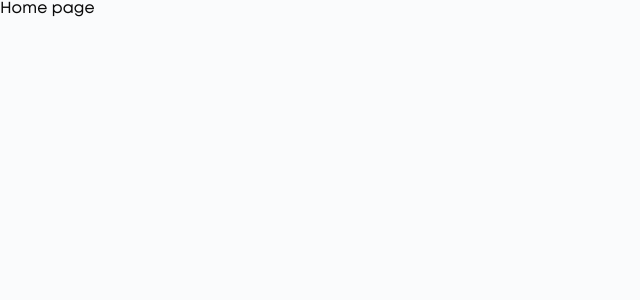
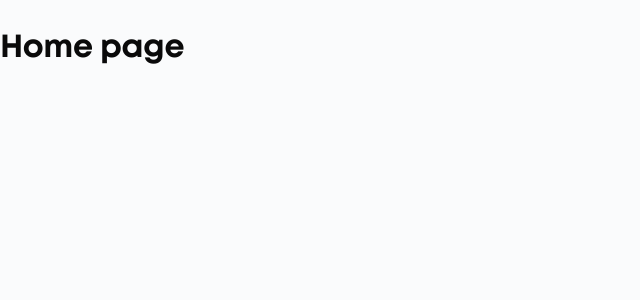
Before and after one commit to lamay-gp/lamay-frontend, a React (Vite) app: page / in a window 1280 px wide. Shown: the top 300 px of the page, without its empty margins (0-640 px from the left). Built offline with nearby package versions, Linux system fonts and the light colour scheme.

Commit message:
feat(SCRUM-80): create Typography atom

```diff
--- /dev/null
+++ b/src/components/atoms/Typography/Typography.tsx
@@ -0,0 +1,25 @@
+import { cn } from 'cn';
+
+import { variantClasses, type TypographyVariant } from './typography-variants';
+
+import type { ElementType, ReactNode } from 'react';
+
+type Props = {
+  variant: TypographyVariant;
+  as?: ElementType;
+  children: ReactNode;
+  className?: string;
+};
+
+export const Typography = ({
+  variant,
+  as: Component = 'p',
+  children,
+  className,
+}: Props) => {
+  return (
+    <Component className={cn(variantClasses[variant], className)}>
+      {children}
+    </Component>
+  );
+};
--- /dev/null
+++ b/src/components/atoms/Typography/index.ts
@@ -0,0 +1 @@
+export * from './Typography';
--- /dev/null
+++ b/src/components/atoms/Typography/typography-variants.ts
@@ -0,0 +1,13 @@
+export type TypographyVariant =
+  'h1' | 'h2' | 'h3' | 'h4' | 'uppercase' | 'button' | 'body' | 'small';
+
+export const variantClasses: Record<TypographyVariant, string> = {
+  h1: 'font-bold text-[32px] leading-[41px] tracking-[-0.01em] tablet:text-[48px] tablet:leading-[56px]',
+  h2: 'font-bold text-[22px] leading-[31px] tracking-[0] tablet:text-[32px] tablet:leading-[41px] tablet:tracking-[-0.01em]',
+  h3: 'font-semibold text-[20px] leading-[26px] tracking-[0] tablet:font-bold tablet:text-[22px] tablet:leading-[31px]',
+  h4: 'font-semibold text-[16px] leading-[20px] tracking-[0] tablet:text-[20px] tablet:leading-[26px]',
+  uppercase: 'font-bold text-[12px] leading-[11px] tracking-[0.04em] uppercase',
+  button: 'font-semibold text-[14px] leading-[21px] tracking-[0]',
+  body: 'font-normal text-[14px] leading-[21px] tracking-[0]',
+  small: 'font-semibold text-[12px] leading-[15px] tracking-[0]',
+};
--- a/src/pages/HomePage/HomePage.tsx
+++ b/src/pages/HomePage/HomePage.tsx
@@ -1,3 +1,12 @@
+import { Typography } from '@/components/atoms/Typography';
+
 export const HomePage = () => {
-  return <div>Home page</div>;
+  return (
+    <Typography
+      variant="h1"
+      as="h1"
+    >
+      Home page
+    </Typography>
+  );
 };
```
Also changed, not shown: src/index.css (+6 -3 lines).
